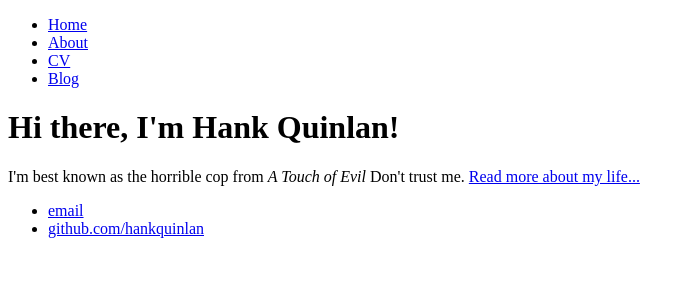
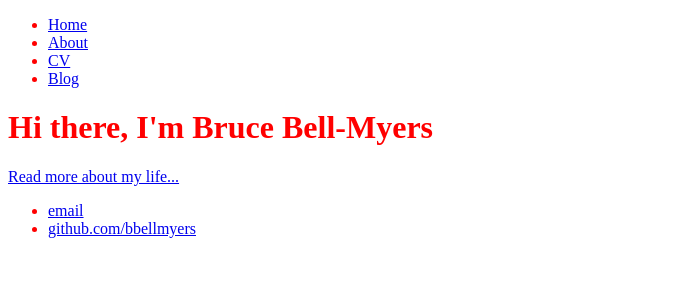
Before and after one commit to bbellmyers/bbellmyers.github.io, a Jekyll site: the page built from index.html, in a window 1280 px wide. Shown: the top 300 px of the page, without its empty margins (0-695 px from the left). Built offline with Jekyll 4.4.1, drawn with Linux system fonts in a browser that asks for light colours.

Commit message:
blog index

```diff
--- a/_layouts/default.html
+++ b/_layouts/default.html
@@ -23,8 +23,8 @@
   </div><!-- /.container -->
   <footer>
     <ul>
-      <li><a href="mailto:hankquinlanhub@gmail.com">email</a></li>
-      <li><a href="https://github.com/hankquinlan">github.com/hankquinlan</a></li>
+      <li><a href="mailto:bellmyb@gmail.com">email</a></li>
+      <li><a href="https://github.com/bbellmyers">github.com/bbellmyers</a></li>
     </ul>
   </footer>
 </body>
--- /dev/null
+++ b/css/main.css
@@ -0,0 +1,3 @@
+body {
+  color: red;
+}
--- a/index.html
+++ b/index.html
@@ -1,9 +1,8 @@
 ---
 layout: default
-title: Hank Quinlan, Horrible Cop
+title: Bruce Bell-Myers
 ---
 <div class="blurb">
-  <h1>Hi there, I'm Hank Quinlan!</h1>
-  <p>I'm best known as the horrible cop from <em>A Touch of Evil</em> Don't trust me. <a href="/about">Read more about
-      my life...</a></p>
+  <h1>Hi there, I'm Bruce Bell-Myers</h1>
+  <p><a href="/about">Read more about my life...</a></p>
 </div><!-- /.blurb -->
```
Also changed, not shown: _posts/2020-09-14-first-post.md (+2 -2 lines), blog/index.html (added, +10 -0 lines).
